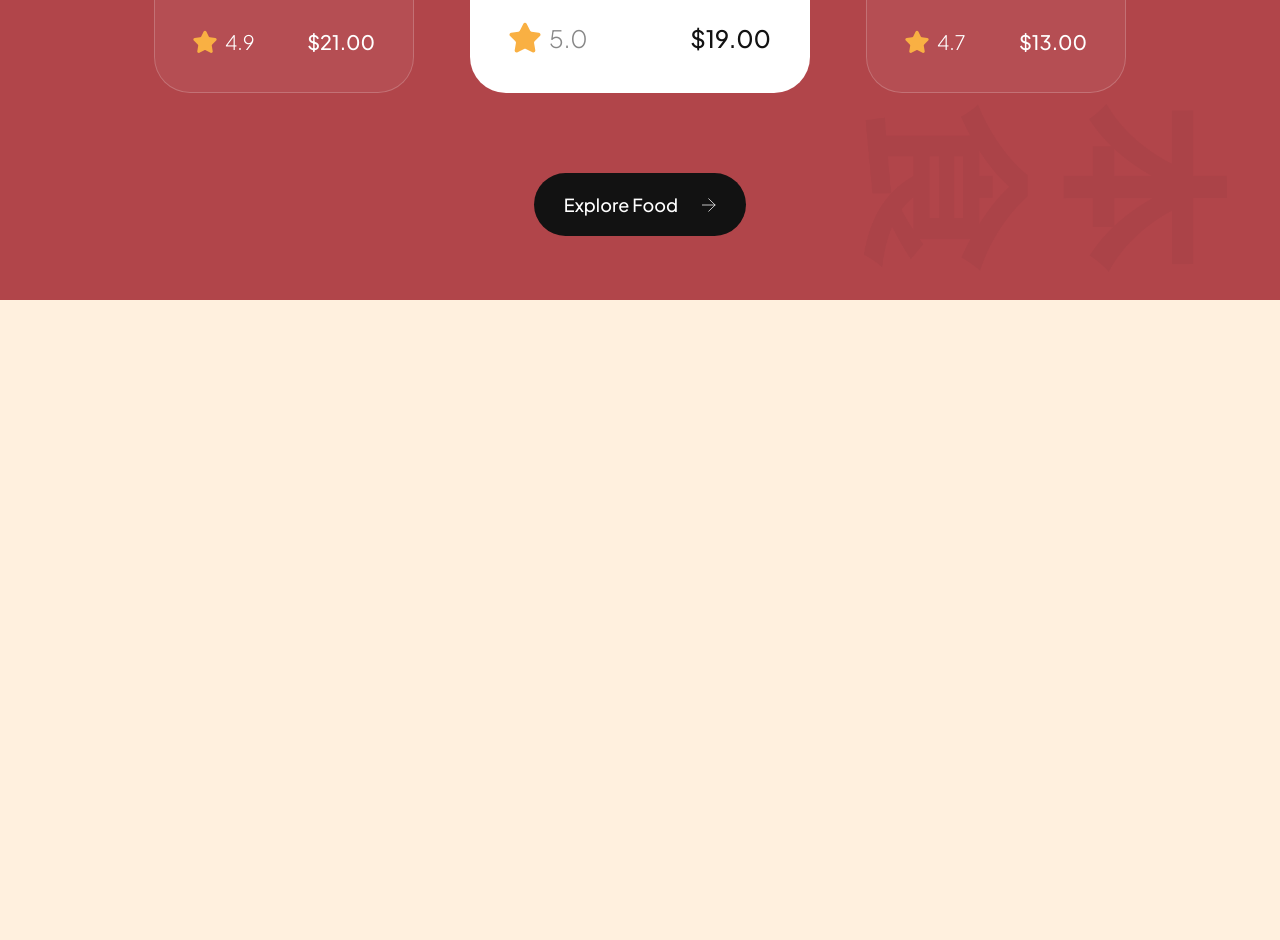
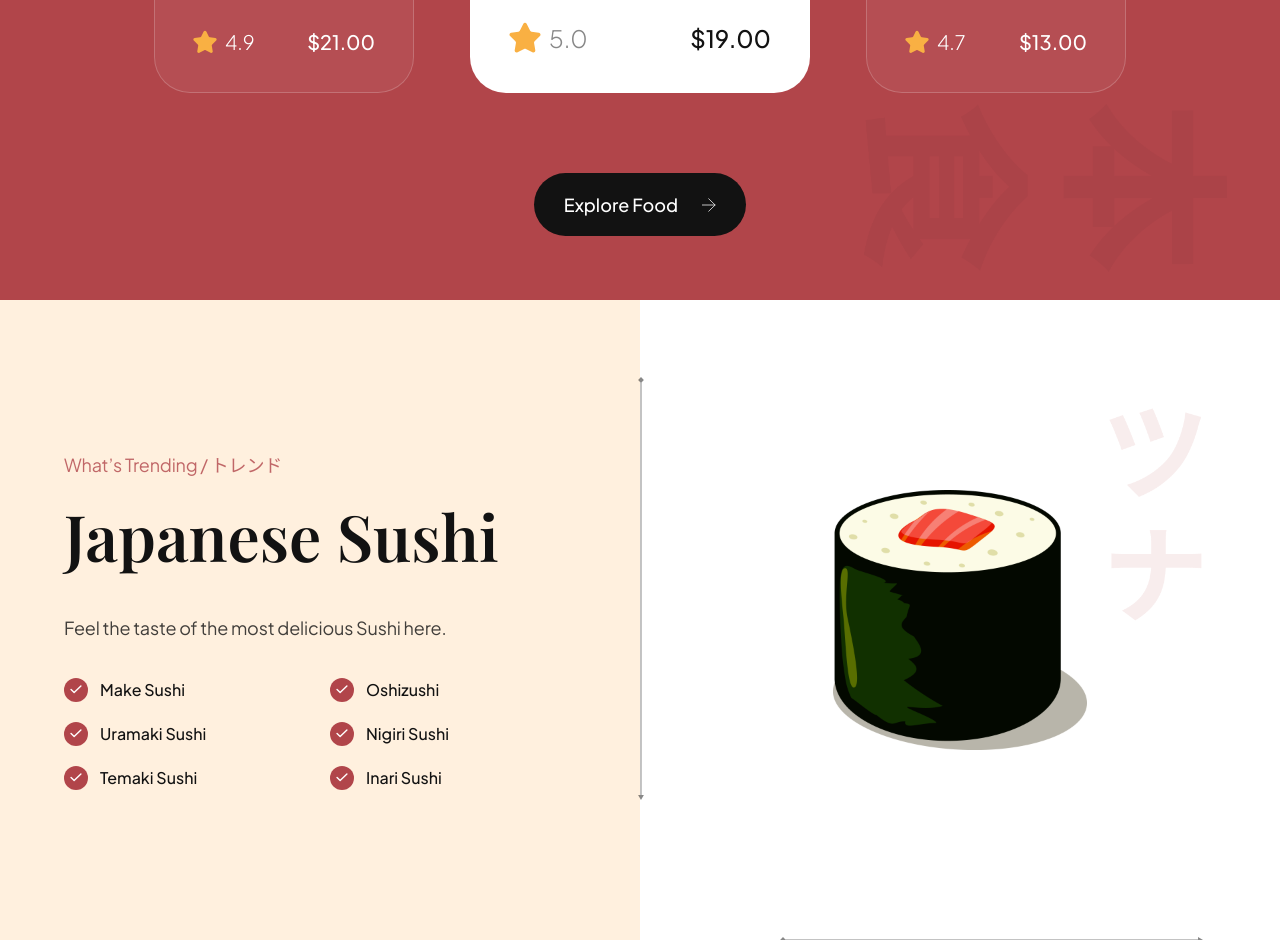
Before and after one commit to TharakaJayampathi/SampleWebSiteTemplate, a website built with Vite: page index.html in a window 1280 px wide. Shown: the part 2118-3058 px from the top of the page. Before the commit the page ends 2418 px from the top, so only its background shows below. Built offline with nearby package versions, Linux system fonts and the light colour scheme.

Commit message:
Trending Foods Section Added

```diff
--- a/index.html
+++ b/index.html
@@ -22,6 +22,7 @@
       <div class="header__logo-overlay">
       </div>
 
+      <!-- Menu Section -->
       <ul class="header__menu">
         <li><a href="#menu">Menu</a></li>
         <li><a href="#food">Food</a></li>
@@ -84,6 +85,7 @@
     </div>
   </section>
 
+  <!-- About Us Section -->
   <section class="about-us" id="about-us">
     <div class="about-us__image">
       <div class="about-us__image-sushi3">
@@ -109,6 +111,7 @@
     </div>
   </section>
 
+  <!-- Popular Foods Section -->
   <section class="popular-foods" id="menu">
     <h2 class="popular-foods__title" data-aos="flip-up">Popular Food / 人気</h2>
 
@@ -183,6 +186,71 @@
     </button>
   </section>
 
+  <!-- Trending Foods Section -->
+  <section class="trending" id="food">
+      <section class="trending-sushi">
+        <div class="trending__content" data-aos="fade-right">
+          <p class="sushi__subtitle">What’s Trending / トレンド</p>
+
+          <h3 class="sushi__title">Japanese Sushi
+          </h3>
+          <p class="sushi__description">Feel the taste of the most delicious Sushi here.
+          </p>
+
+          <ul class="trending__list flex-between">
+            <li>
+              <div class="trending__icon flex-center">
+                <img src="assets/check.svg" alt="check" />
+              </div>
+              <p>Make Sushi</p>
+            </li>
+            <li>
+              <div class="trending__icon flex-center">
+                <img src="assets/check.svg" alt="check" />
+              </div>
+              <p>Oshizushi</p>
+            </li>
+            <li>
+              <div class="trending__icon flex-center">
+                <img src="assets/check.svg" alt="check" />
+              </div>
+              <p>Uramaki Sushi</p>
+            </li>
+            <li>
+              <div class="trending__icon flex-center">
+                <img src="assets/check.svg" alt="check" />
+              </div>
+              <p>Nigiri Sushi</p>
+            </li>
+            <li>
+              <div class="trending__icon flex-center">
+                <img src="assets/check.svg" alt="check" />
+              </div>
+              <p>Temaki Sushi</p>
+            </li>
+            <li>
+              <div class="trending__icon flex-center">
+                <img src="assets/check.svg" alt="check" />
+              </div>
+              <p>Inari Sushi</p>
+            </li>
+          </ul>
+        </div>
+
+        <div class="trending__image flex-center">
+          <img src="assets/sushi-5.png" alt="sushi-5" data-aos="fade-left" />
+
+          <div class="trending__arrow trending__arrow-left">
+            <img src="assets/arrow-vertical.svg" alt="arrow vertical" />
+          </div>
+
+          <div class="trending__arrow trending__arrow-bottom">
+            <img src="assets/arrow-horizontal.svg" alt="arrow horizontal" />
+          </div>
+        </div>
+
+      </section>
+
   <script src="js/script.js" type="module"></script>
 
 </body>
```
